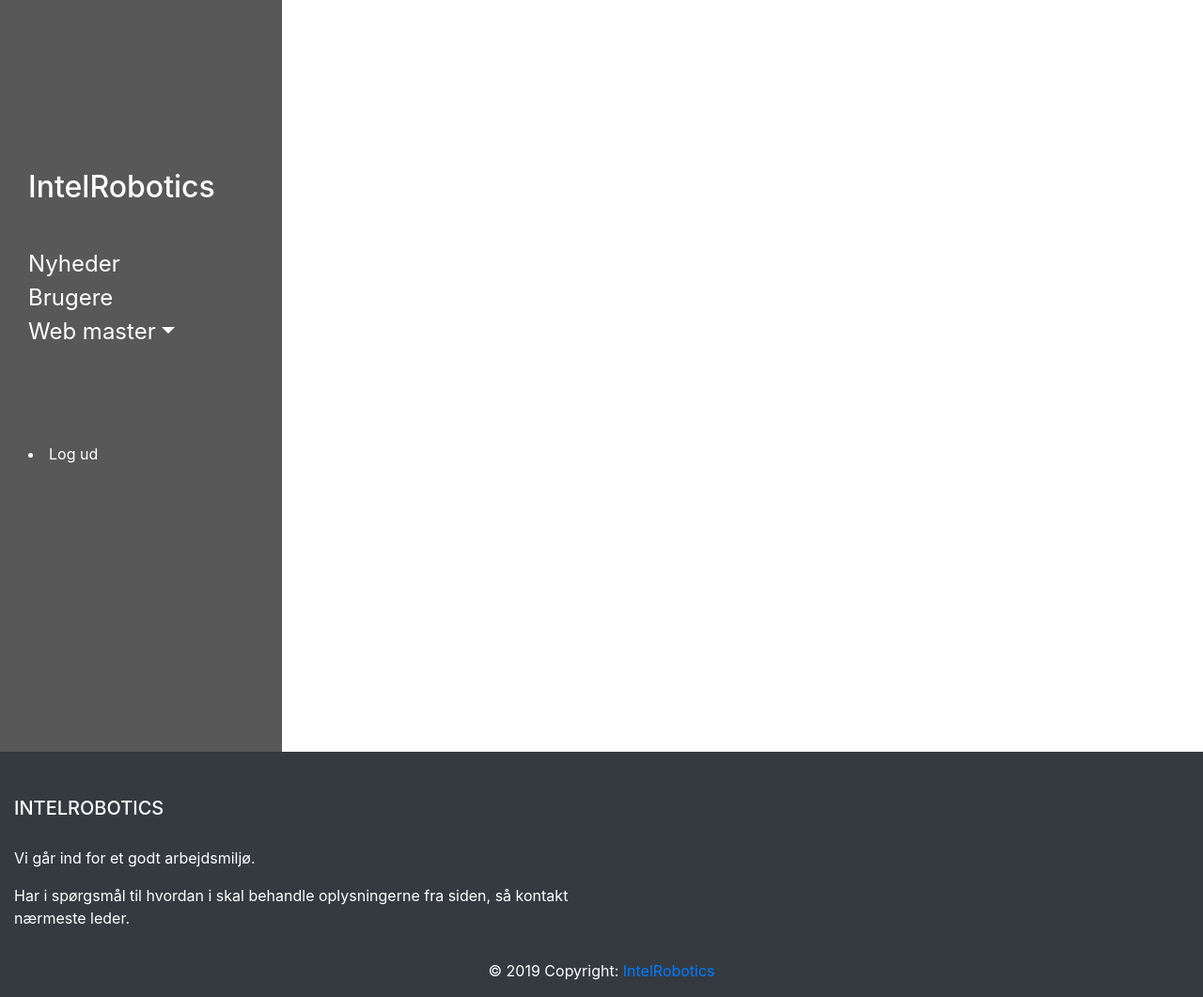
After one commit to cvinding/intra-intelrobotics, a PHP site: page /news in a window 1280 px wide. The commit adds this page. Shown: the whole page at 94% size. Run offline with PHP 8.4, Linux system fonts and the light colour scheme.

Commit message:
Completed (Login, footer, navbar)

```diff
--- a/public_html/css/style.css
+++ b/public_html/css/style.css
@@ -1,6 +1,5 @@
 
 .loginbox{
-
     margin: 0;
     position: absolute;
     top: 50%;
@@ -10,3 +9,10 @@
     padding: 25px;
     margin: 10px;
 }
+.navbarform{
+    height: 100%;
+    min-height: 800px;
+    width: 300px;
+    padding: 30px;
+    background-color: #585858;
+}
--- /dev/null
+++ b/public_html/news.php
@@ -0,0 +1,28 @@
+
+<!DOCTYPE html>
+<html lang="dk">
+<head>
+    <meta charset="UTF-8">
+    <title>Intra</title>
+    <link rel="stylesheet" href="libs/bootstrap-4.3.1-dist/css/bootstrap.min.css">
+    <link rel="stylesheet" href="libs/font-awesome/css/all.css">
+    <link rel="stylesheet" href="/css/style.css">
+</head>
+<body>
+
+<?php require_once "../templates/navbar.html"; ?>
+
+
+
+
+
+</body>
+
+
+<?php require_once "../templates/footer.html"; ?>
+
+</html>
+
+<script src="libs/jquery/jquery-3.3.1.min.js"></script>
+<script src="libs/popper/popper.min.js"></script>
+<script src="libs/bootstrap-4.3.1-dist/js/bootstrap.min.js"></script>
--- /dev/null
+++ b/templates/footer.html
@@ -0,0 +1,40 @@
+
+<!-- Footer -->
+<footer class="page-footer font-small bg-dark text-white">
+
+    <!-- Footer Links -->
+    <div class="container-fluid text-center text-md-left">
+
+        <!-- Grid row -->
+        <div class="row">
+
+            <!-- Grid column -->
+            <div class="col-md-6 mt-md-5 mt-3">
+
+                <!-- Content -->
+                <h5 class="text-uppercase">IntelRobotics</h5>
+                <p style="height:5px;">&nbsp;</p>
+                <p>Vi går ind for et godt arbejdsmiljø.</p>
+                <p>Har i spørgsmål til hvordan i skal behandle oplysningerne fra siden, så kontakt nærmeste leder.</p>
+
+            </div>
+            <!-- Grid column -->
+
+            <hr class="clearfix w-100 d-md-none pb-3">
+
+
+
+        </div>
+        <!-- Grid row -->
+
+    </div>
+    <!-- Footer Links -->
+
+    <!-- Copyright -->
+    <div class="footer-copyright text-center py-3">© 2019 Copyright:
+        <a href="https://intelrobotics.dk"> IntelRobotics</a>
+    </div>
+    <!-- Copyright -->
+
+</footer>
+<!-- Footer -->
--- /dev/null
+++ b/templates/navbar.html
@@ -0,0 +1,40 @@
+<div class="navbarform wrapper text-white">
+
+    <div style="height: 150px"></div>
+
+    <!-- Sidebar -->
+    <nav id="sidebar">
+        <div class="sidebar-header">
+            <h3 style="margin-bottom: 45px; font-size: xx-large;">IntelRobotics</h3>
+        </div>
+
+        <ul class="list-unstyled components" style="font-size: x-large; color:white">
+            <li>
+                <a href="/news" style="color:white">Nyheder</a>
+            </li>
+            <li>
+                <a href="/users" style="color:white">Brugere</a>
+            </li>
+            <li>
+                <a href="#pageSubmenu" data-toggle="collapse" aria-expanded="false" class="dropdown-toggle" style="color:white">Web master</a>
+                <ul class="collapse list-unstyled container" id="pageSubmenu">
+                    <li>
+                        <a href="/webnews" style="color:white">Nyheder</a>
+                    </li>
+                    <li>
+                        <a href="/webabout" style="color:white">Virksomhedsinfo</a>
+                    </li>
+                    <li>
+                        <a href="/webproducts" style="color:white">Produkter</a>
+                    </li>
+                </ul>
+            </li>
+        </ul>
+        <div style="margin-top: 100px;">
+            <li>
+                <a href="/" style="color:white">Log ud</a>
+            </li>
+        </div>
+    </nav>
+
+</div>
```
Also changed, not shown: public_html/index.php (+5 -3 lines), public_html/users.php (added, +27 -0 lines), public_html/webabout.php (added, +25 -0 lines), public_html/webnews.php (added, +28 -0 lines), public_html/webproducts.php (added, +27 -0 lines).
